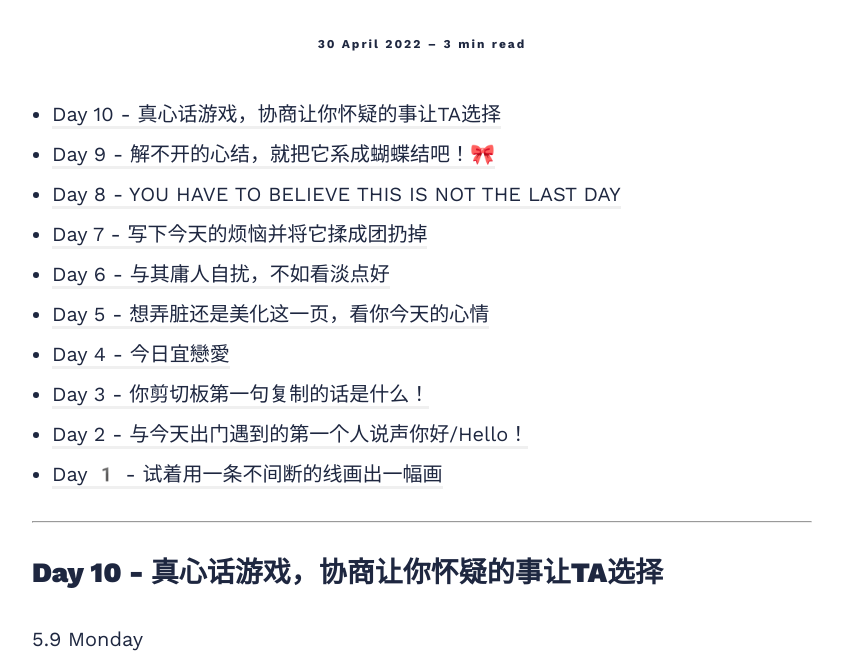
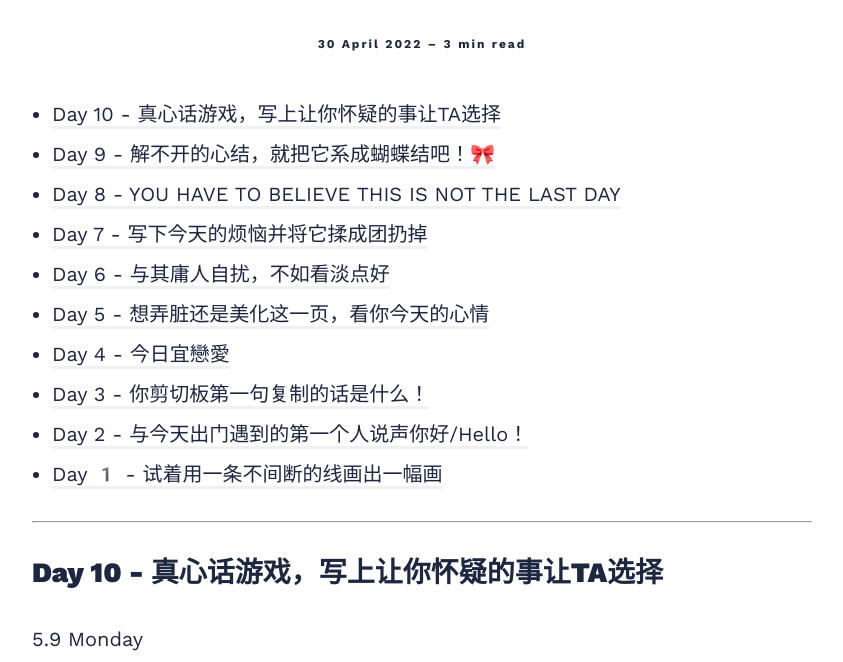
Before and after one commit to Ethel-yueying-sun/Ethel-yueying-sun.github.io, a Jekyll site: the page built from _posts/2022-04-25-Games.md, in a window 1280 px wide and 900 px high, scrolled down 714 px, cut to the strip 158-820 px from the top of the window. Shown: the whole strip, without its empty margins (218-1061 px from the left). Built offline with Jekyll 4.4.1, drawn with Linux system fonts in a browser that asks for light colours; nearby versions of some CDN libraries; comment, search, counter and statistics services are not loaded.

Commit message:
Games day 10 commited

```diff
--- a/_posts/2022-04-25-Games.md
+++ b/_posts/2022-04-25-Games.md
@@ -7,7 +7,7 @@ image: "./images/2022/04/Games/cover.jpg"
 tags: [2022, pcy, life]
 ---
 
-- [Day 10 - 真心话游戏，协商让你怀疑的事让TA选择](#day-10---真心话游戏协商让你怀疑的事让ta选择)
+- [Day 10 - 真心话游戏，写上让你怀疑的事让TA选择](#day-10---真心话游戏写上让你怀疑的事让ta选择)
 - [Day 9 - 解不开的心结，就把它系成蝴蝶结吧！🎀](#day-9---解不开的心结就把它系成蝴蝶结吧)
 - [Day 8 - YOU HAVE TO BELIEVE THIS IS NOT THE LAST DAY](#day-8---you-have-to-believe-this-is-not-the-last-day)
 - [Day 7 - 写下今天的烦恼并将它揉成团扔掉](#day-7---写下今天的烦恼并将它揉成团扔掉)
@@ -20,7 +20,7 @@ tags: [2022, pcy, life]
 
 ---
 
-## Day 10 - 真心话游戏，协商让你怀疑的事让TA选择
+## Day 10 - 真心话游戏，写上让你怀疑的事让TA选择
 
 5.9 Monday
 
```
